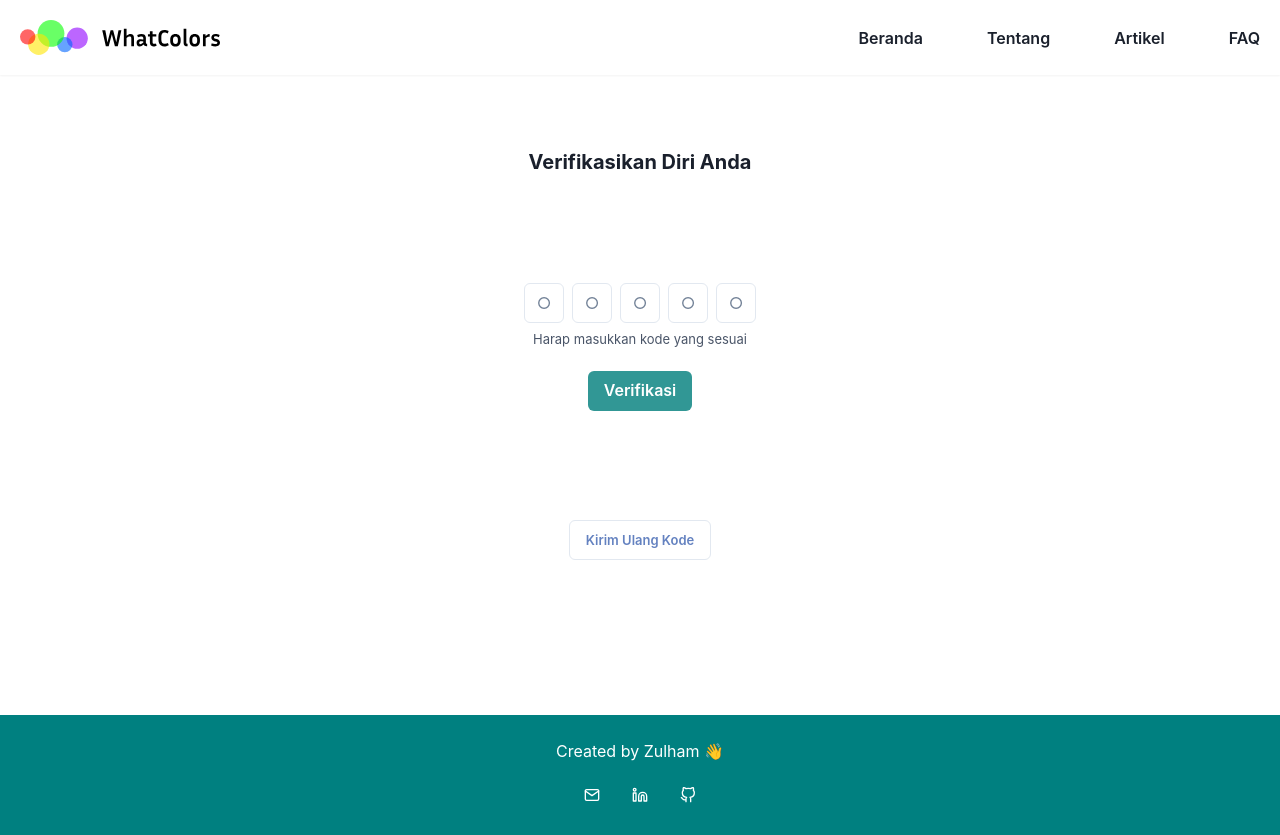
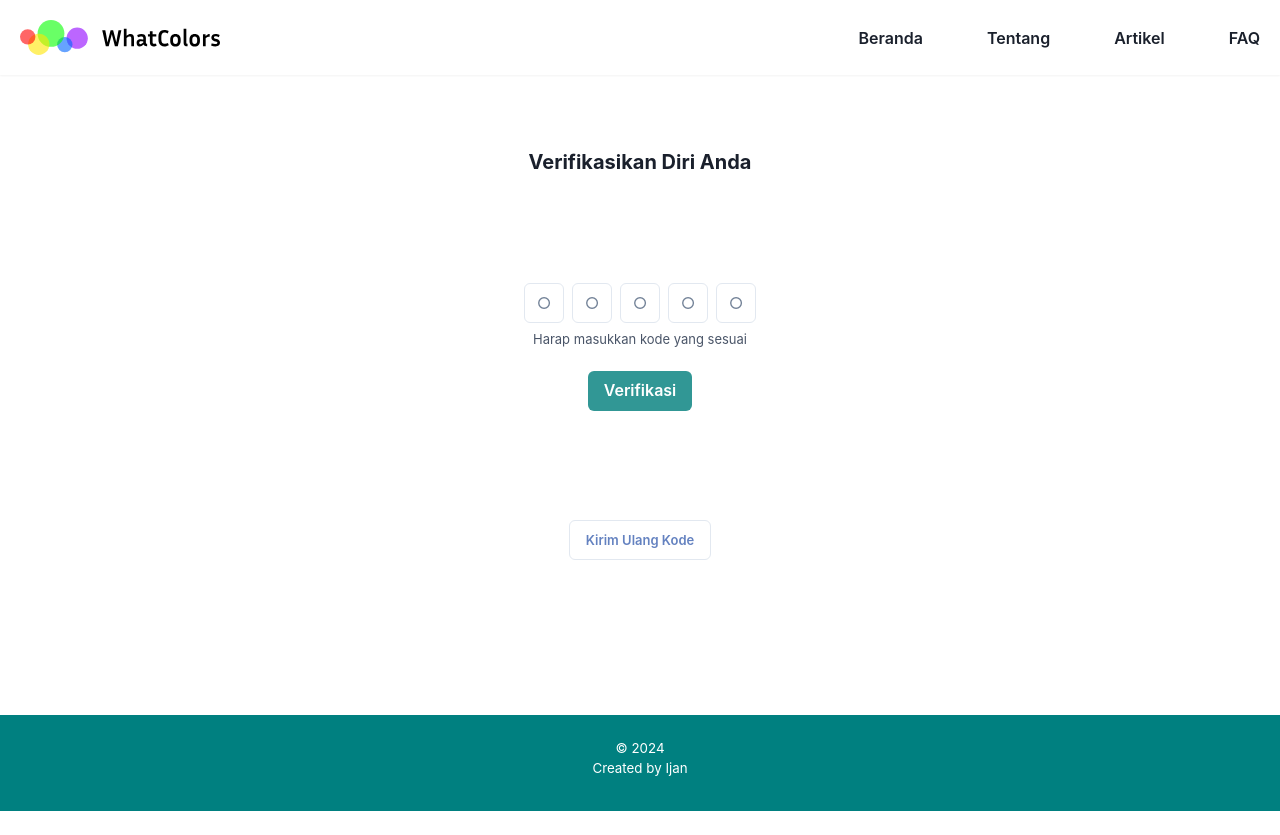
Before and after one commit to Z4nR/WhatColors, a React (Vite) app in the folder client/: page /WhatColors/verify-admin in a window 1280 px wide. After the commit the page ends 811 px from the top, so only its background shows below. Built offline with nearby package versions, Linux system fonts and the light colour scheme; no server answers.

Commit message:
update footer

```diff
--- a/client/src/components/Footer.jsx
+++ b/client/src/components/Footer.jsx
@@ -1,27 +1,16 @@
-import { Box, Flex, HStack, Link, Text } from "@chakra-ui/react";
-import { FiGithub, FiLinkedin, FiMail } from "react-icons/fi";
+import { Box, Text } from '@chakra-ui/react';
 
 export default function Footer() {
+  const copyrightYear = new Date().getFullYear();
+
   return (
-    <Box as="footer" display={"block"} width={"full"}>
-      <Box width={"full"} bg={"teal"} color={"white"}>
-        <Flex direction={"column"} gap={6} pt={6} pb={8} alignItems={"center"}>
-          <Text>Created by Zulham 👋</Text>
-          <HStack spacing={8} justifyContent={"center"}>
-            <Link href="mailto: ari.comunity1@gmail.com" isExternal>
-              <FiMail />
-            </Link>
-            <Link
-              href="https://www.linkedin.com/in/zulham-ari-nur-ridhwan"
-              isExternal
-            >
-              <FiLinkedin />
-            </Link>
-            <Link href="https://github.com/Z4nR" isExternal>
-              <FiGithub />
-            </Link>
-          </HStack>
-        </Flex>
+    <Box as="footer" display={'block'} width={'full'}>
+      <Box width={'full'} bg={'teal'} color={'white'} pt={6} pb={8}>
+        <Text align={'center'} fontSize={'smaller'}>
+          &copy; {copyrightYear}
+          <br />
+          Created by Ijan
+        </Text>
       </Box>
     </Box>
   );
```
